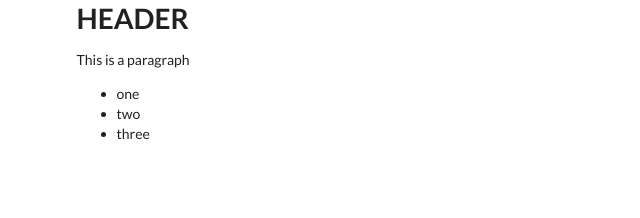
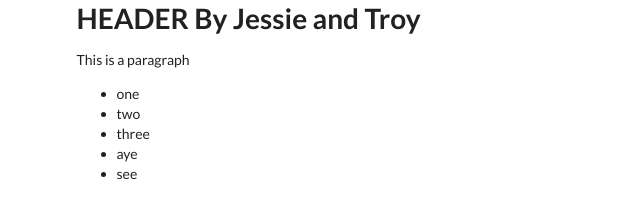
Before and after one commit to uhmanoa-transpiler-project/git-workshop-fall-2017, a plain HTML site: page elf.html in a window 1280 px wide. Shown: the whole page, without its empty margins (0-640 px from the left). Drawn offline with nearby package versions, Linux system fonts and the light colour scheme.

Commit message:
Changed header and added two list items

```diff
--- a/elf.html
+++ b/elf.html
@@ -9,12 +9,14 @@
 </head>
 <body id="top-level">
 <div class="ui container">
-    <h1>HEADER</h1>
+    <h1>HEADER By Jessie and Troy</h1>
     <p> This is a paragraph </p>
     <ul>
         <li> one </li>
         <li> two </li>
         <li> three </li>
+        <li> aye </li>
+        <li> see </li>
     </ul>
 
 </div>
```
